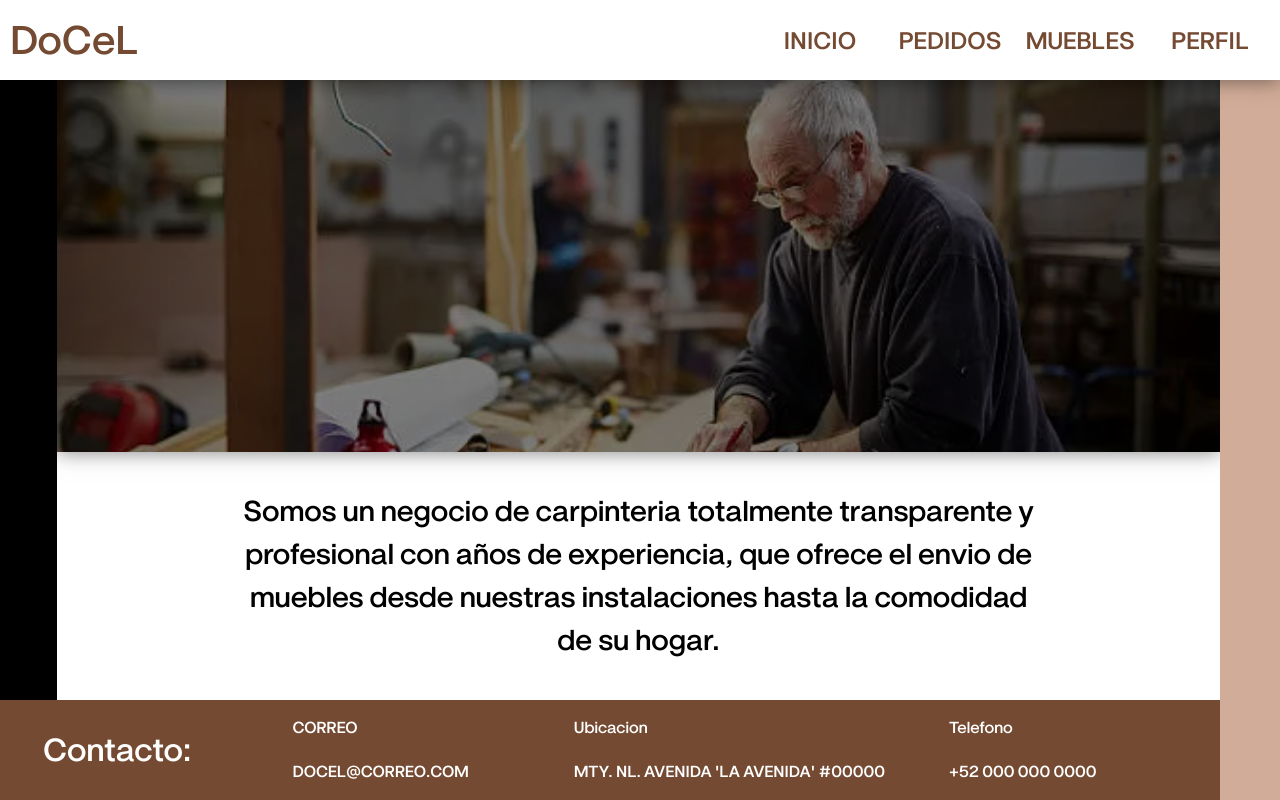
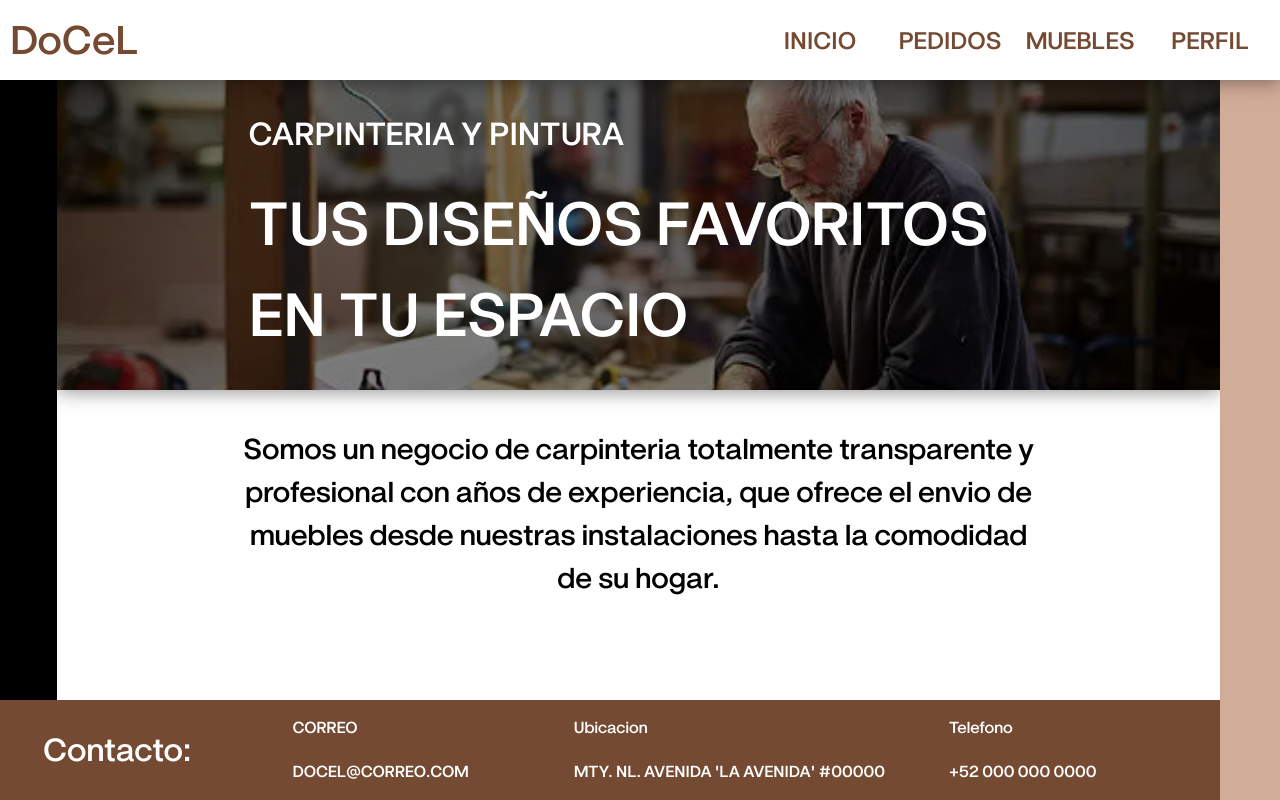
Before and after one commit to Oskarcr/WebDocelPIA, a React (Vite) app: page / in a window 1280 px wide. Built offline with nearby package versions, Linux system fonts and the light colour scheme.

Commit message:
Arreglado el main

```diff
--- a/src/pages/Home.jsx
+++ b/src/pages/Home.jsx
@@ -1,31 +1,44 @@
 import { Components, Theme } from "@/DocelCore";
 
 export default function Home() {
-    return (
-        <Components.Main horizontal inverted>
-            <div style={{
-                display: "flex",
-                flexDirection: "column",
-                flex: 1
-            }}>
-                <div style={{
-                    display: "flex",
-                    flex: 1,
-                    width: "100%",
-                }}>
+    return (<Components.Main horizontal inverted>
+        <Components.Flex column>
+            <Components.Flex row>
                 <Components.Column color={Theme.BLACK} />
                 <div style={{
                     display: "flex",
                     flexDirection: "column",
                     width: "100%"
                 }}>
-                        <Components.DimmedImage src="/furniture/background_home.png" childStyle={{
+                    <Components.DimmedImage src="/furniture/background_home.png" style={{
                         width: "100%",
-                            height: "100%"
-                        }} style={{
-                            width: "100%",
-                            height: "60%"
-                        }}>
+                        height: "50%"
+                    }} childStyle={{
+                        display: "flex",
+                        flexDirection: "column",
+                        width: "60%",
+                        maxWidth: "900px",
+                        minWidth: "800px",
+                        height: "100%",
+                        marginInline: "auto",
+                        position: "relative"
+                    }} >
+                        <Components.TextBox
+                            style={{
+                                marginTop: "auto"
+                            }}
+                            color={Theme.TEXT.SECONDARY}
+                            fontSize="2rem"
+                            content="CARPINTERIA Y PINTURA"
+                        />
+                        <Components.TextBox
+                            style={{
+                                marginBottom: "auto"
+                            }}
+                            color={Theme.TEXT.SECONDARY}
+                            fontSize="3.8rem"
+                            content="TUS DISEÑOS FAVORITOS EN TU ESPACIO"
+                        />
                     </Components.DimmedImage>
                     <div style={{
                         height: "40%",
@@ -42,7 +55,7 @@ export default function Home() {
                         comodidad de su hogar."></Components.TextBox>
                     </div>
                 </div>
-                </div>
+            </Components.Flex>
             <div style={{
                 display: "flex",
                 width: "100%",
@@ -94,8 +107,7 @@ export default function Home() {
                     </div>
                 </div>
             </div>
-            </div>
+        </Components.Flex>
         <Components.Column color={Theme.ACCENT} />
-        </Components.Main>
-    )
+    </Components.Main>);
 }
```
Also changed, not shown: src/Panel.jsx (deleted, +0 -8 lines), src/css/login.css (deleted). Lines whose indentation alone changed are shown as unchanged.
